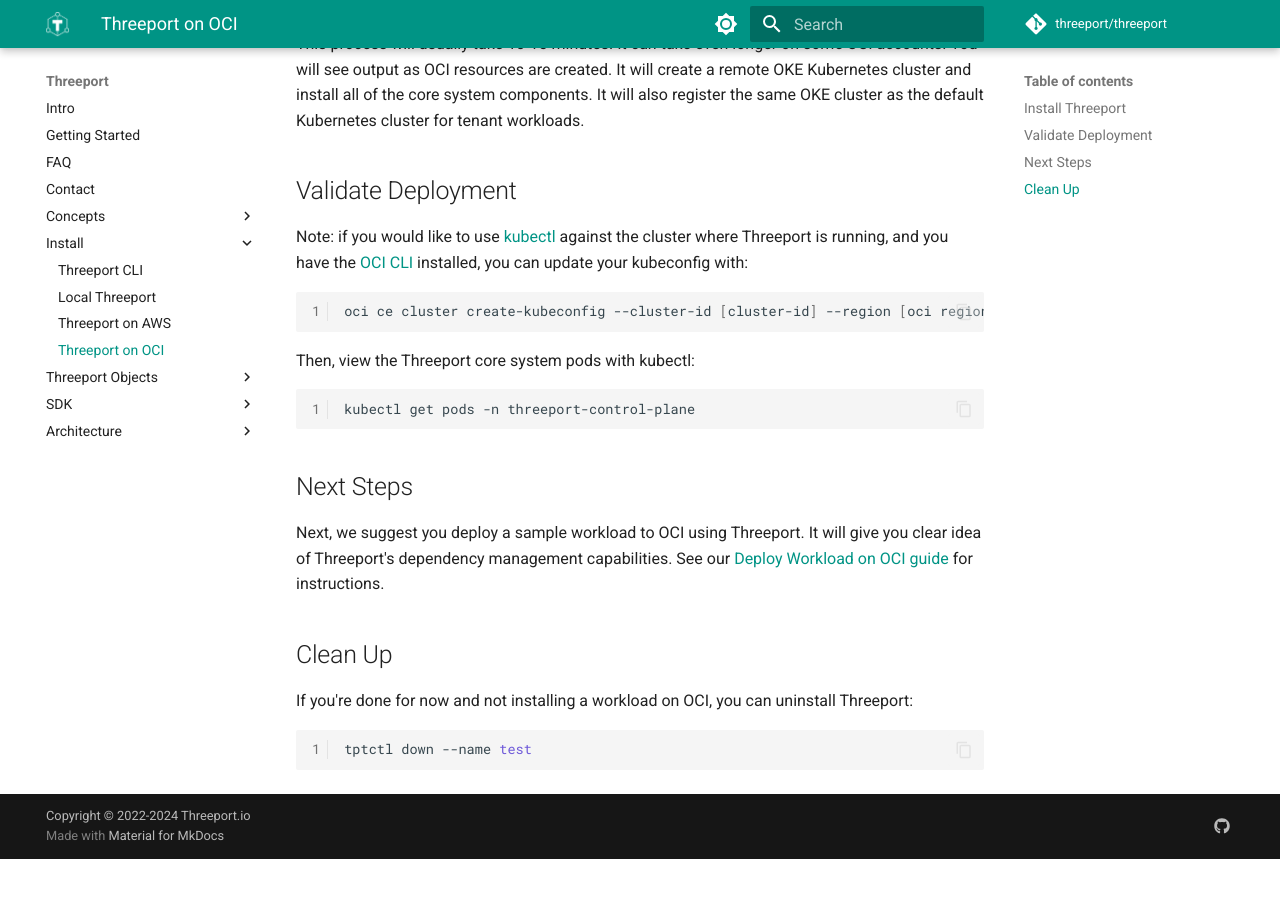
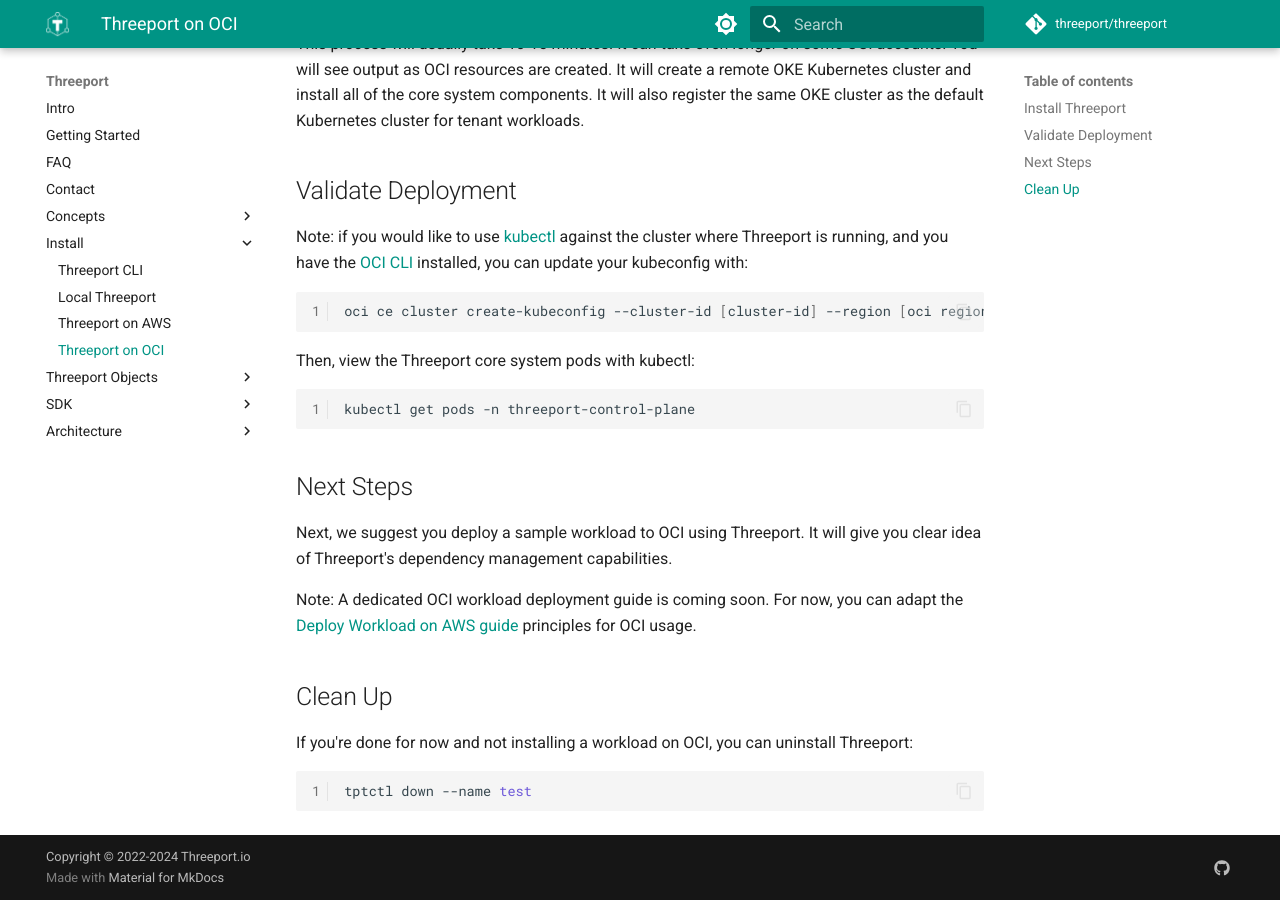
Before and after one commit to threeport/threeport, an MkDocs documentation site: the page built from docs/docs/install/install-threeport-oci.md, in a window 1280 px wide and 900 px high, scrolled down 967 px. Built offline with MkDocs 1.6.1 and Material for MkDocs 9.7.7, drawn with Linux system fonts in a browser that asks for light colours; comment, search, counter and statistics services are not loaded; before the commit the page ends 1826 px from its top, so only the background shows below that.

Commit message:
docs: fix unrecognized links messages

```diff
--- a/docs/docs/install/install-threeport-oci.md
+++ b/docs/docs/install/install-threeport-oci.md
@@ -70,8 +70,10 @@
 ## Next Steps
 
 Next, we suggest you deploy a sample workload to OCI using Threeport.  It will
-give you clear idea of Threeport's dependency management capabilities.  See our
-[Deploy Workload on OCI guide](../workloads/deploy-workload-oci.md) for instructions.
+give you clear idea of Threeport's dependency management capabilities.
+
+Note: A dedicated OCI workload deployment guide is coming soon. For now, you can adapt the
+[Deploy Workload on AWS guide](../workloads/deploy-workload-aws.md) principles for OCI usage.
 
 ## Clean Up
 
```
Also changed, not shown: docs/docs/architecture/control-plane.md (+1 -1 lines), docs/docs/aws/aws-intro.md (+1 -1 lines), docs/docs/sdk/tutorial.md (+2 -2 lines).
